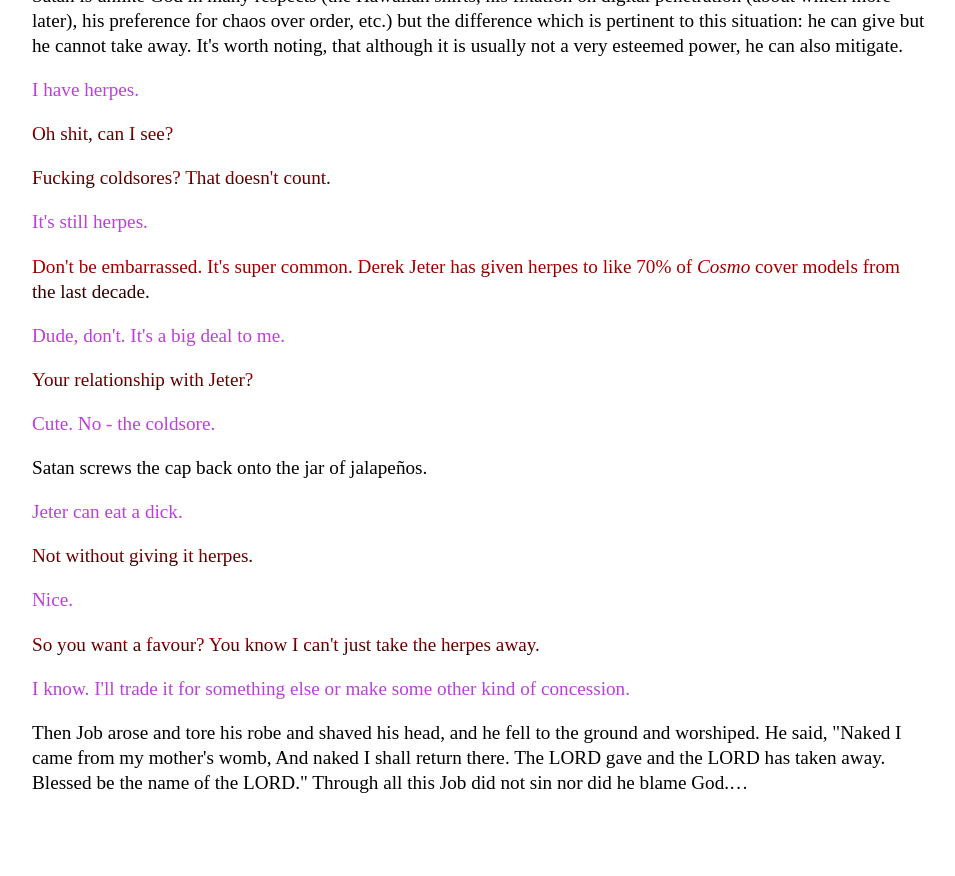
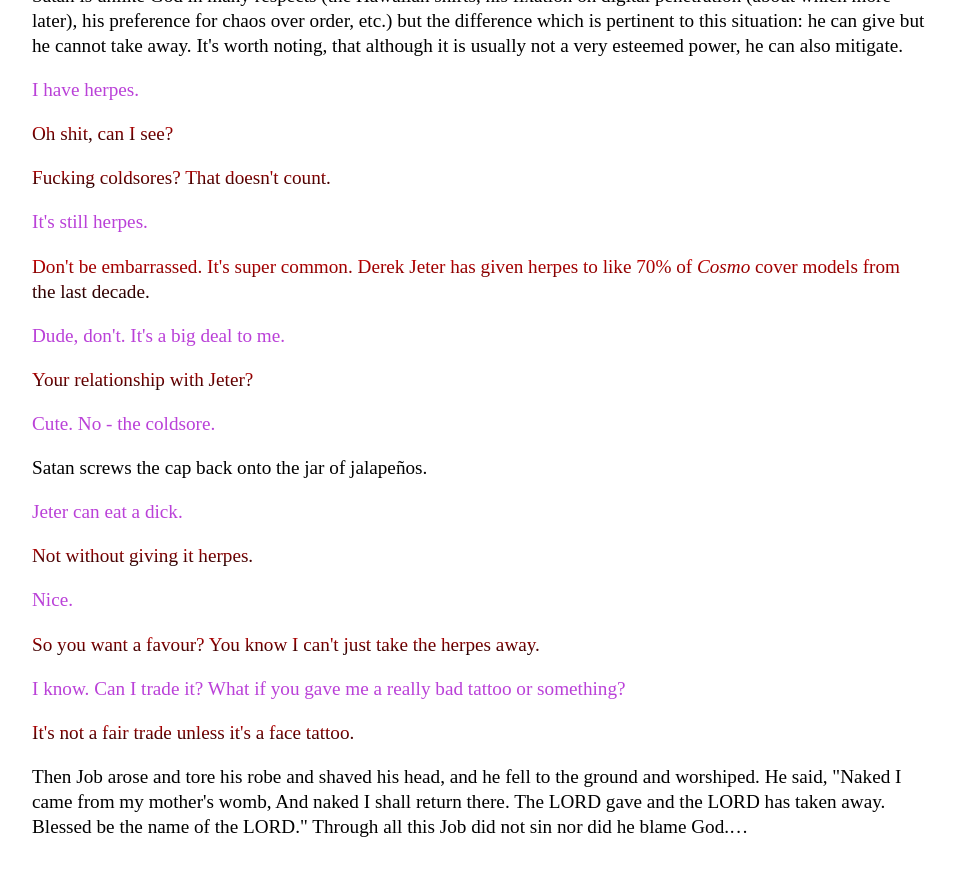
Before and after one commit to Pinelife/pinelife.github.io, a Jekyll site: the page Hellhole/Room9.html, which Jekyll copies as it is, in a window 1280 px wide and 900 px high, scrolled down 2010 px. Shown: the top 876 px of the window, without its empty margins (160-1115 px from the left). Built offline with Jekyll 4.4.1, drawn with Linux system fonts in a browser that asks for light colours.

Commit message:
Update Room9.html

```diff
--- a/Hellhole/Room9.html
+++ b/Hellhole/Room9.html
@@ -169,8 +169,13 @@
 So you want a favour? You know I can't just take the herpes away.
 </p>
 <p class="lauria">
-I know. I'll trade it for something else or make some other kind of concession.
+I know. Can I trade it? What if you gave me a really bad tattoo or something?
 </p>
+<p class = "Satan">
+It's not a fair trade unless it's a face tattoo.
+</p>
+<p class="lauria">
+
 <p>
 Then Job arose and tore his robe and shaved his head, and he fell to the ground and worshiped. He said, "Naked I came from my
  mother's womb, And naked I shall return there. The LORD gave and the LORD has taken away. Blessed be the name of the LORD."
```
